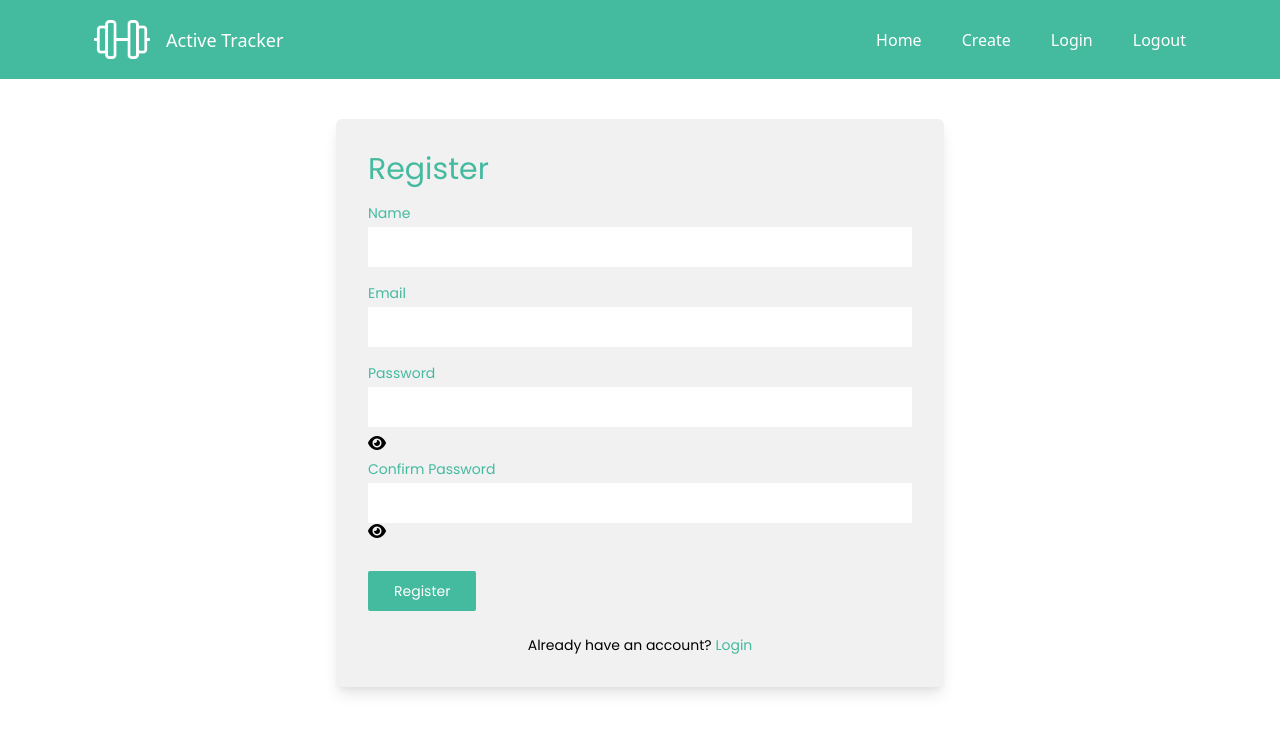
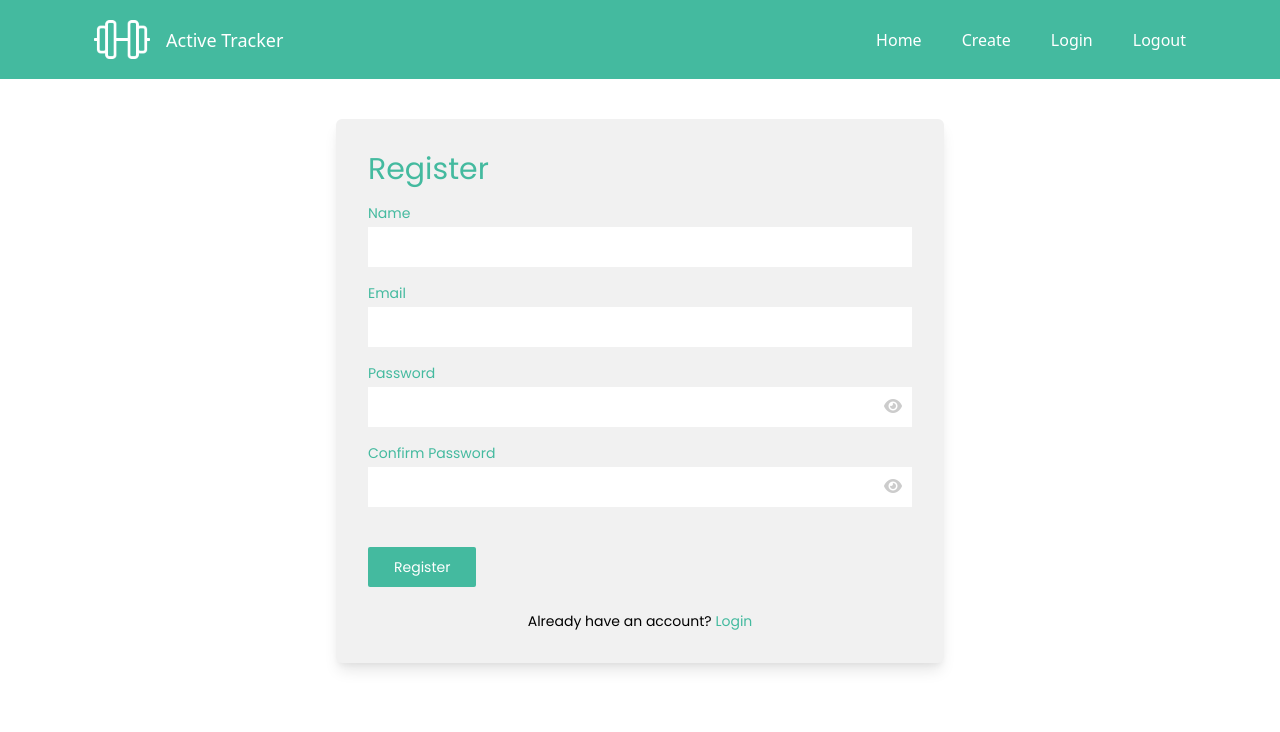
Before and after one commit to ShaneMuir/activty-tracker, a Vue app: page /register in a window 1280 px wide. Shown: the top 732 px of the page. Built offline with nearby package versions, Linux system fonts and the light colour scheme.

Commit message:
added ability to show/hide password field

```diff
--- a/src/views/Register.vue
+++ b/src/views/Register.vue
@@ -1,4 +1,7 @@
 <template>
+  <div class="box">
+
+  </div>
   <div class="max-w-screen-sm mx-auto px-4 py-10">
     <!-- Error Message -->
     <div v-if="errorMsg" class="mb-10 p-4 rounded-md bg-light-grey shadow-lg">
@@ -21,18 +24,18 @@
                v-model="email"/>
       </div>
 
-      <div class="flex flex-col mb-2">
+      <div class="flex flex-col mb-2 password-field">
         <label for="password" class="mb-1 text-sm text-at-light-green">Password</label>
-        <input type="password" required class="p-2 mb-2 text-gray-500 focus:outline-none" id="password"
+        <input :type="passwordFieldType1" required class="p-2 mb-2 text-gray-500 focus:outline-none" id="password"
                v-model="password"/>
-        <i class="fas fa-eye"></i>
+        <i @click="showPassword" class="fas fa-eye"></i>
       </div>
 
-      <div class="flex flex-col mb-2">
+      <div class="flex flex-col mb-2 password-field">
         <label for="confirmPassword" class="mb-1 text-sm text-at-light-green">Confirm Password</label>
-        <input type="password" required class="p-2 text-gray-500 focus:outline-none" id="confirmPassword"
+        <input :type="passwordFieldType2" required class="p-2 mb-2 text-gray-500 focus:outline-none" id="confirmPassword"
                v-model="confirmPassword"/>
-        <i class="fas fa-eye"></i>
+        <i @click="confirmShowPassword" class="fas fa-eye"></i>
       </div>
 
 
@@ -54,6 +57,20 @@ import {ref} from 'vue'
 
 export default {
   name: "register",
+  data() {
+    return {
+      passwordFieldType1: 'password',
+      passwordFieldType2: 'password'
+    }
+  },
+  methods: {
+    showPassword() {
+      this.passwordFieldType1 = this.passwordFieldType1 === 'password' ? 'text' : 'password'
+    },
+    confirmShowPassword() {
+      this.passwordFieldType2 = this.passwordFieldType2 === 'password' ? 'text' : 'password'
+    }
+  },
   setup() {
     // Create data / vars
     const name = ref(null)
@@ -67,3 +84,7 @@ export default {
   },
 };
 </script>
+
+<style lang="scss" scoped>
+@import "../assets/styles/components/register";
+</style>
```
Also changed, not shown: src/App.vue (line endings or trailing spaces).
